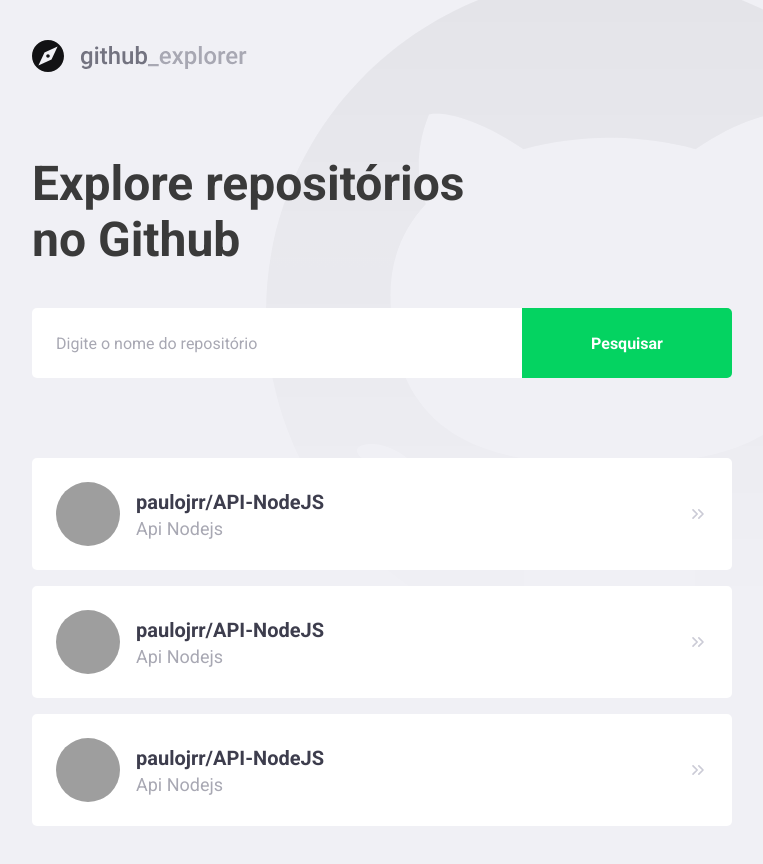
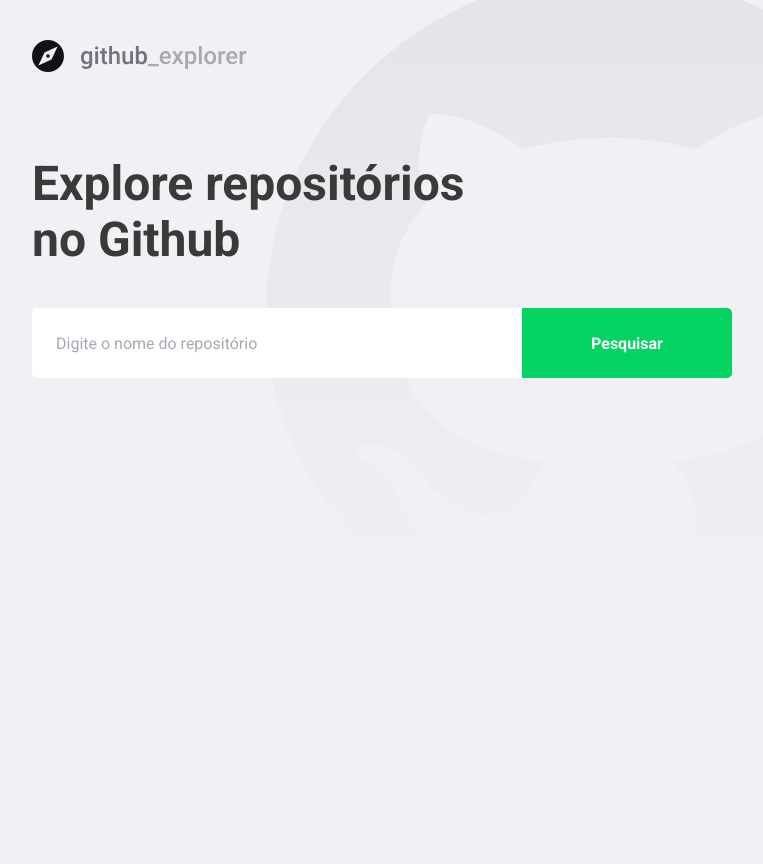
Before and after one commit to paulojrr/Github-explorer, a React (Create React App) app: page / in a window 1280 px wide. Shown: the whole page, without its empty margins (148-911 px from the left). After the commit the page ends 800 px from the top, so only its background shows below. Built offline with nearby package versions, Linux system fonts and the light colour scheme; grey boxes are pictures that could not be loaded.

Commit message:
Conectando a API

```diff
--- a/package.json
+++ b/package.json
@@ -11,6 +11,7 @@
     "@types/react": "^17.0.0",
     "@types/react-dom": "^17.0.0",
     "@typescript-eslint/eslint-plugin": "^4.17.0",
+    "axios": "^0.21.1",
     "eslint-config-airbnb": "^18.2.1",
     "eslint-plugin-import": "^2.22.1",
     "eslint-plugin-jsx-a11y": "^6.4.1",
--- a/src/pages/Dashboard/index.tsx
+++ b/src/pages/Dashboard/index.tsx
@@ -1,60 +1,66 @@
-import React from 'react';
+import React, { useState, FormEvent } from 'react';
 import { FiChevronsRight } from 'react-icons/fi';
+import api from '../../services/api';
 
 import logoImg from '../../assets/logo.svg';
 
 import { Title, Form, Repositories } from './styles';
 
+interface Repository {
+  full_name: string;
+  description: string;
+  owner: {
+    login: string;
+    avatar_url: string;
+  };
+}
+
 const DashBoard: React.FC = () => {
+  const [newRepo, setNewRepo] = useState('');
+  const [repositories, setRepositories] = useState<Repository[]>([]);
+
+  async function handleAddRepository(
+    event: FormEvent<HTMLFormElement>,
+  ): Promise<void> {
+    event.preventDefault();
+
+    const response = await api.get<Repository>(`repos/${newRepo}`);
+
+    const repository = response.data;
+
+    setRepositories([...repositories, repository]);
+    setNewRepo('');
+  }
+
   return (
     <>
       <img src={logoImg} alt="Github Explorer" />
       <Title>Explore repositórios no Github</Title>
 
-      <Form>
-        <input placeholder="Digite o nome do repositório" />
+      <Form onSubmit={handleAddRepository}>
+        <input
+          value={newRepo}
+          onChange={(e) => setNewRepo(e.target.value)}
+          placeholder="Digite o nome do repositório"
+        />
         <button type="submit">Pesquisar</button>
       </Form>
 
       <Repositories>
-        <a href="#">
+        {repositories.map((repository) => (
+          <a key={repository.full_name} href="#">
             <img
-            src="https://avatars.githubusercontent.com/u/50791278?s=460&u=c4b7992193215dc3b6c703a7da39690a2fc5a488&v=4"
-            alt="Paulo"
+              src={repository.owner.avatar_url}
+              alt={repository.owner.login}
             />
             <div>
-            <strong>paulojrr/API-NodeJS</strong>
-            <p>Api Nodejs</p>
+              <strong>{repository.full_name}</strong>
+              <p>{repository.description}</p>
             </div>
 
             <FiChevronsRight size={20} />
           </a>
-
-        <a href="#">
-          <img
-            src="https://avatars.githubusercontent.com/u/50791278?s=460&u=c4b7992193215dc3b6c703a7da39690a2fc5a488&v=4"
-            alt="Paulo"
-          />
-          <div>
-            <strong>paulojrr/API-NodeJS</strong>
-            <p>Api Nodejs</p>
-          </div>
-
-          <FiChevronsRight size={20} />
-        </a>
-
-        <a href="#">
-          <img
-            src="https://avatars.githubusercontent.com/u/50791278?s=460&u=c4b7992193215dc3b6c703a7da39690a2fc5a488&v=4"
-            alt="Paulo"
-          />
-          <div>
-            <strong>paulojrr/API-NodeJS</strong>
-            <p>Api Nodejs</p>
-          </div>
-
-          <FiChevronsRight size={20} />
-        </a>
+        ))}
       </Repositories>
     </>
   );
--- a/src/pages/Dashboard/styles.ts
+++ b/src/pages/Dashboard/styles.ts
@@ -77,7 +77,8 @@
     }
 
     div {
-      margin-left: 16px;
+      margin: 0 16px;
+      flex: 1;
 
       strong {
         font-size: 20px;
--- /dev/null
+++ b/src/services/api.ts
@@ -0,0 +1,7 @@
+import axios from 'axios';
+
+const api = axios.create({
+  baseURL: 'https://api.github.com',
+});
+
+export default api;
```
Also changed, not shown: .eslintrc.json, 1 other file (tests, documents, lock files or other folders). Lines whose indentation alone changed are shown as unchanged.
